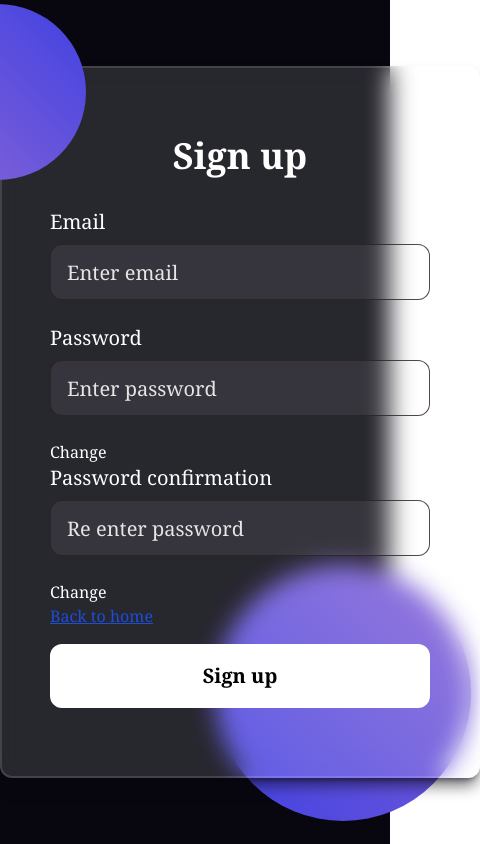
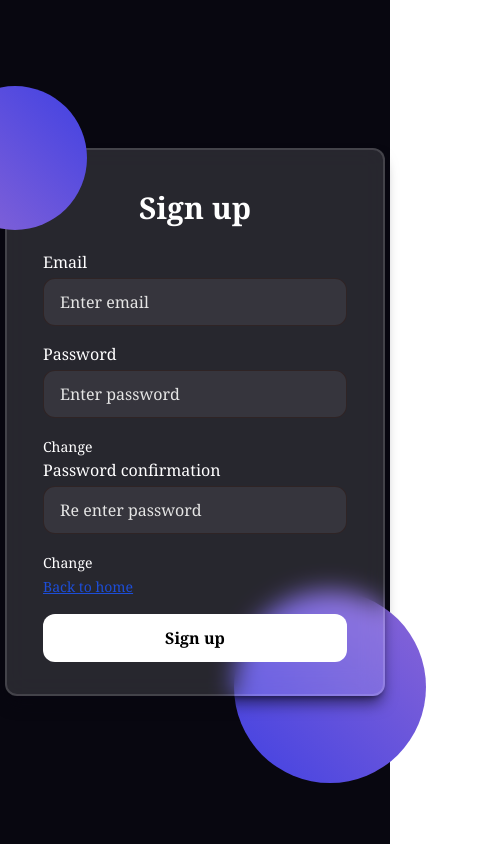
Before and after one commit to habibullohhusanov/vite-tailwindcss, a React (Vite) app: page /login in a window 390 px wide. Shown: the whole page, 480 px wide, since content can reach past the window. Built offline with nearby package versions, Linux system fonts and the light colour scheme.

Commit message:
changed some size

```diff
--- a/src/components/UI/input.jsx
+++ b/src/components/UI/input.jsx
@@ -5,10 +5,10 @@ function Input({ type, label, ...props }) {
   const [typeThis, setTypeThis] = useState(true);
   return (
     <div className="mx-auto">
-      <label htmlFor="" className="text-xl">{label}</label>
-      <input type={type == "password" ? typeThis ? "password" : "text" : type} className="block outline-none w-full h-14 bg-[rgba(255,255,255,0.07)] border border-[#2e2121d3] rounded-xl mx-auto mb-6 mt-2 px-4 text-xl text-white placeholder:text-[#e5e5e5]" {...props} />
+      <label htmlFor="" className="md:text-xl">{label}</label>
+      <input type={type == "password" ? typeThis ? "password" : "text" : type} className="block outline-none w-full h-12 md:h-14 bg-[rgba(255,255,255,0.07)] border border-[#2e2121d3] rounded-xl mx-auto mb-4 md:mb-6 mt-1 md:mt-2 px-4 md:text-xl text-white placeholder:text-[#e5e5e5]" {...props} />
       {type == "password"
-        ? <Button onClick={() => setTypeThis(!typeThis)}>Change</Button>
+        ? <Button onClick={() => setTypeThis(!typeThis)} className="text-sm md:text-base">Change</Button>
         : null
       }
     </div>
--- a/src/pages/login.jsx
+++ b/src/pages/login.jsx
@@ -9,15 +9,15 @@ function Login() {
   }
   return (
     <div className="*:outline-none *:box-border *:p-0 *:m-0 font-serif select-none">
-      <div className="size-64 bg-gradient-to-tr from-[#4141e2] to-[#8a66d6] blur-[0.5px] rounded-full absolute top-[67%] left-[55%]"></div>
       <div className="flex w-full items-center h-screen bg-[#080710]">
-        <form onSubmit={login} className="min-w-[480px] py-9 px-12 m-auto block text-white bg-[rgba(255,255,255,0.13)] backdrop-blur-md border-2 border-[rgba(255,255,255,0.13)] rounded-xl shadow-lg shadow-[rgba(8,7,16,0.6)] z-1 before:content-[''] before:size-44 before:bg-gradient-to-tr before:from-[#8a66d6] before:to-[#4141e2] before:-ml-[140px] before:-mt-[100px] before:blur-[0.5px] before:rounded-full before:absolute" >
-          <h1 className="text-center my-8 text-white text-4xl font-bold">Sign up</h1>
+        <div className="size-48 md:size-64 bg-gradient-to-tr from-[#4141e2] to-[#8a66d6] blur-[0.5px] rounded-full absolute top-[70%] md:top-[67%] left-[60%] md:left-[55%]"></div>
+        <form onSubmit={login} className="min-w-[380px] md:min-w-[480px] py-4 px-9 m-auto block text-white bg-[rgba(255,255,255,0.13)] backdrop-blur-md border-2 border-[rgba(255,255,255,0.13)] rounded-xl shadow-lg shadow-[rgba(8,7,16,0.6)] z-1 before:content-[''] before:size-36 md:before:size-44 before:bg-gradient-to-tr before:from-[#8a66d6] before:to-[#4141e2] before:-ml-[100px] before:-mt-[80px] before:blur-[0.5px] before:rounded-full before:absolute" >
+          <h1 className="text-center my-6 text-white text-3xl font-bold">Sign up</h1>
           <Input type="text" label="Email" placeholder="Enter email" />
           <Input type="password" label="Password" placeholder="Enter password" />
           <Input type="password" label="Password confirmation" placeholder="Re enter password" />
-            <NavLink className="text-blue-700 underline" to="/">Back to home</NavLink>
-          <Button className="w-full mx-auto mb-8 mt-4 py-4 px-11 bg-white border-2 rounded-xl border-white cursor-pointer text-black text-xl font-bold hover:border-black">Sign up</Button>
+          <NavLink className="text-blue-700 text-sm md:text-base underline" to="/">Back to home</NavLink>
+          <Button className="w-full mx-auto mb-4 md:mb-8 mt-4 py-3 md:py-4 bg-white border-1 md:border-2 rounded-xl border-white cursor-pointer text-black text-base md:text-xl font-bold hover:border-black">Sign up</Button>
         </form>
       </div>
     </div>
```
